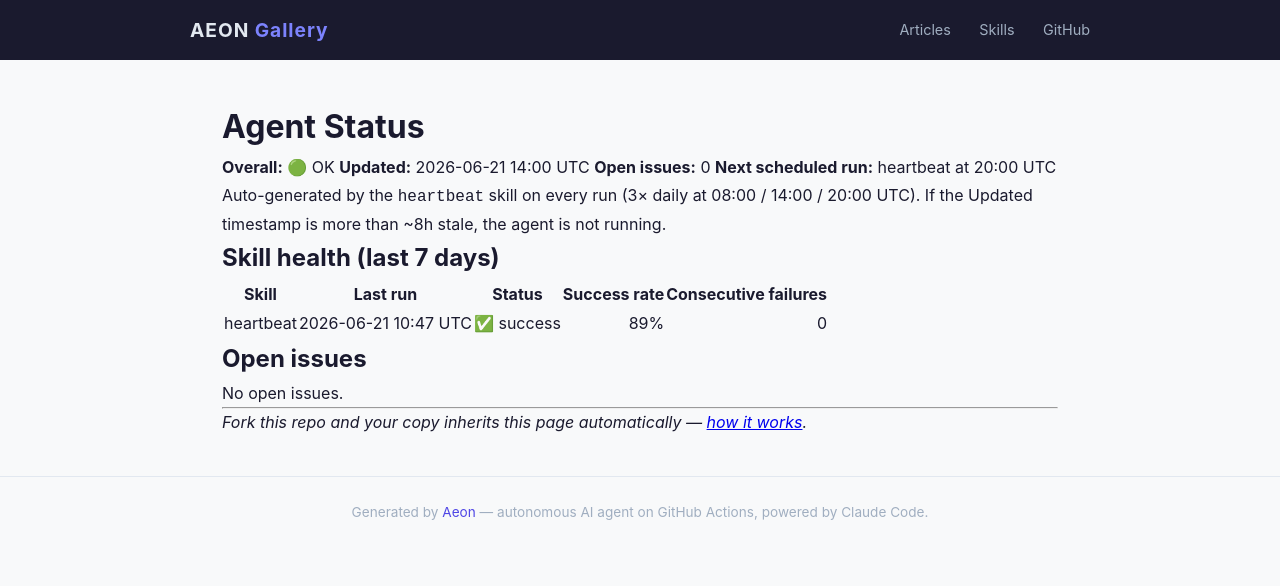
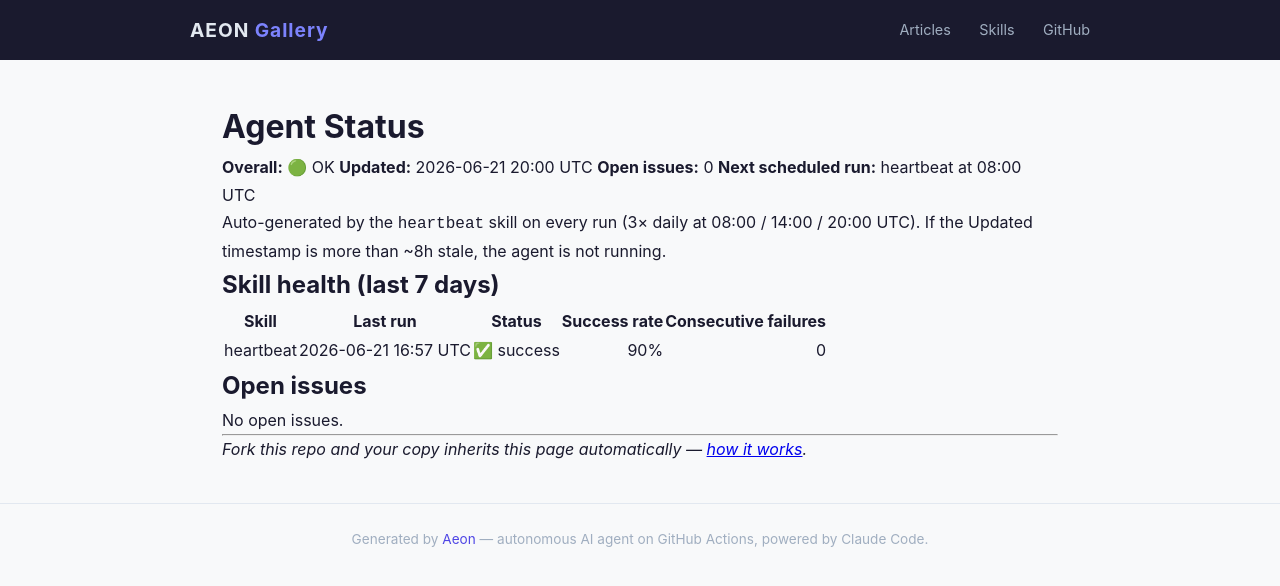
Before and after one commit to aeoncity-demo/myaeon, a Jekyll site: the page built from docs/status.md, in a window 1280 px wide. Shown: the top 586 px of the page. Built offline with Jekyll 4.4.1, drawn with Linux system fonts in a browser that asks for light colours.

Commit message:
chore(heartbeat): auto-commit 2026-06-21

```diff
--- a/docs/status.md
+++ b/docs/status.md
@@ -7,9 +7,9 @@
 # Agent Status
 
 **Overall:** 🟢 OK
-**Updated:** 2026-06-21 14:00 UTC
+**Updated:** 2026-06-21 20:00 UTC
 **Open issues:** 0
-**Next scheduled run:** heartbeat at 20:00 UTC
+**Next scheduled run:** heartbeat at 08:00 UTC
 
 Auto-generated by the `heartbeat` skill on every run (3× daily at 08:00 / 14:00 / 20:00 UTC). If the Updated timestamp is more than ~8h stale, the agent is not running.
 
@@ -17,7 +17,7 @@
 
 | Skill | Last run | Status | Success rate | Consecutive failures |
 |-------|----------|--------|-------------:|---------------------:|
-| heartbeat | 2026-06-21 10:47 UTC | ✅ success | 89% | 0 |
+| heartbeat | 2026-06-21 16:57 UTC | ✅ success | 90% | 0 |
 
 ## Open issues
 
--- a/memory/token-usage.csv
+++ b/memory/token-usage.csv
@@ -9,3 +9,4 @@
 2026-06-20,heartbeat,claude-sonnet-4-6,11,4407,392786,30803
 2026-06-21,heartbeat,claude-sonnet-4-6,134,3463,352272,29836
 2026-06-21,heartbeat,claude-sonnet-4-6,10,4396,355758,30674
+2026-06-21,heartbeat,claude-sonnet-4-6,9,3997,309391,30498
```
Also changed, not shown: memory/logs/2026-06-21.md (+11 -0 lines), .outputs/heartbeat.md.
